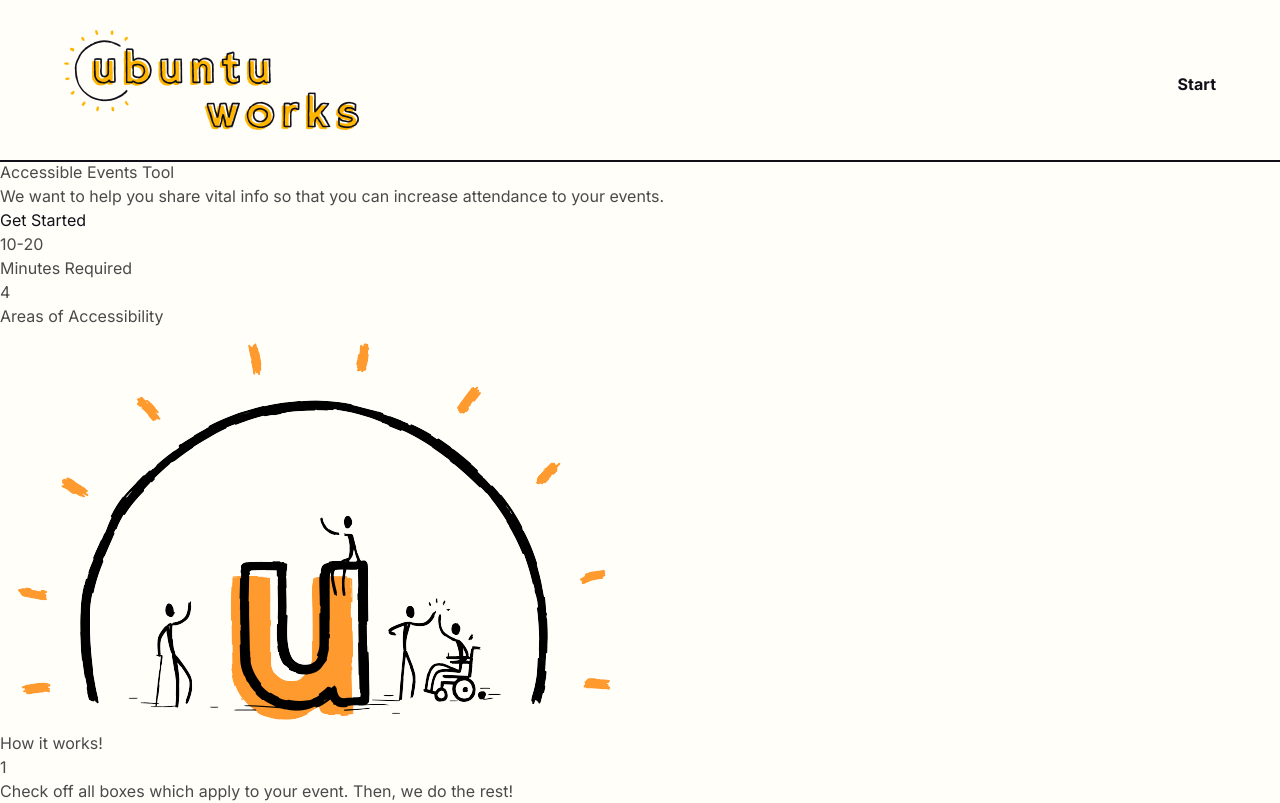
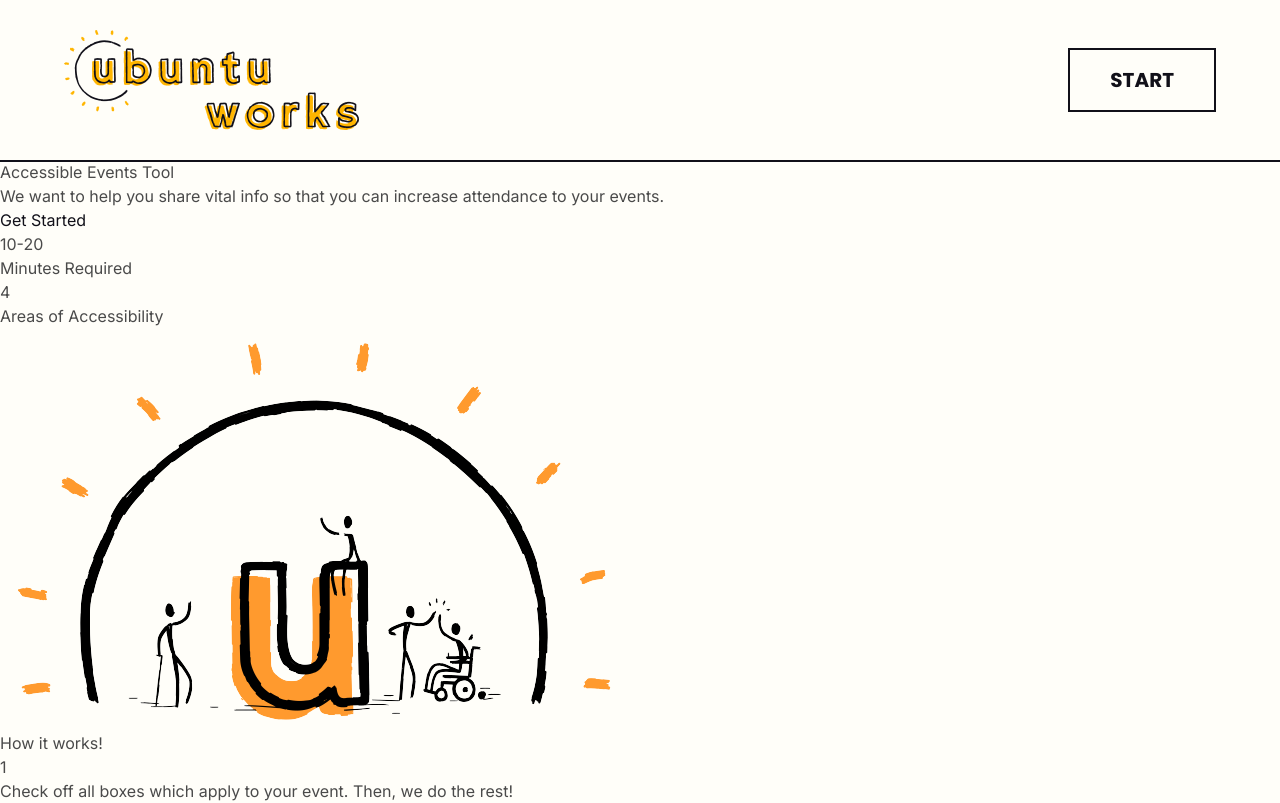
Before and after one commit to Carms-dev/vue-ubuntuworks, a Vue app: page / in a window 1280 px wide. Shown: the top 803 px of the page. Built offline with nearby package versions, Linux system fonts and the light colour scheme.

Commit message:
button style fix

```diff
--- a/src/components/Header.vue
+++ b/src/components/Header.vue
@@ -20,7 +20,7 @@
 							<!-- <a class="button is-outlined is-medium">
 								<strong>Start</strong>
 							</a> -->
-							<router-link class="pr-3 btn-prime" to="/reports/new">
+							<router-link class="button is-outlined is-medium" to="/reports/new">
 								<strong>Start</strong>
 							</router-link>
 						</div>
```
